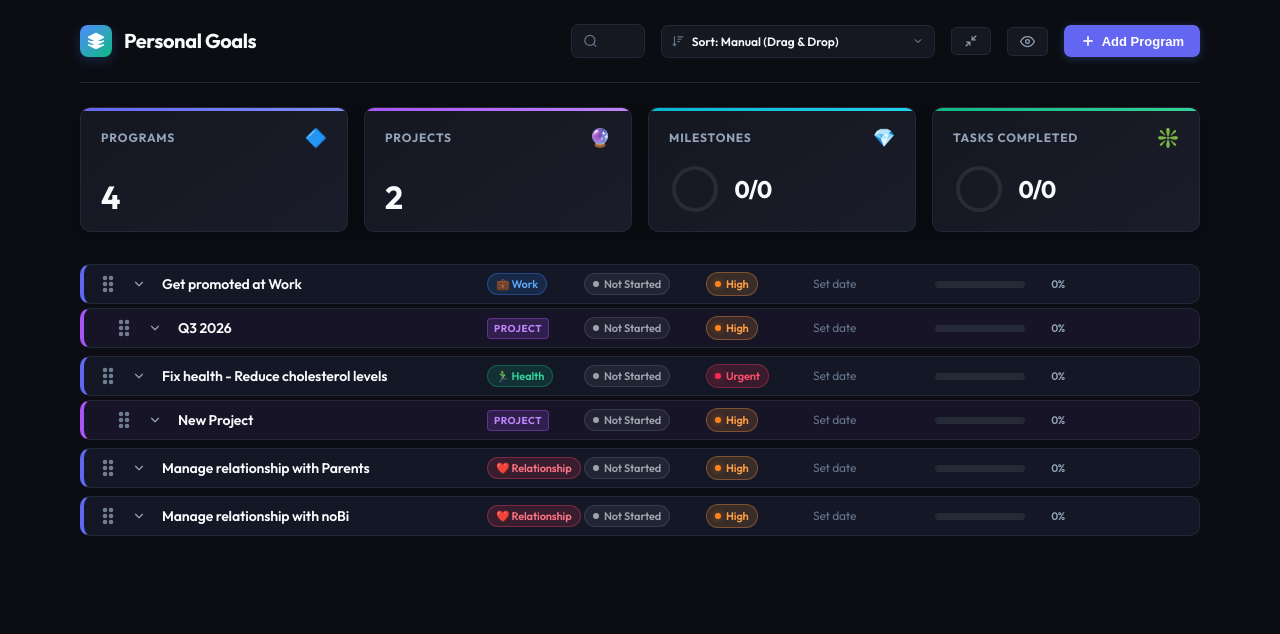
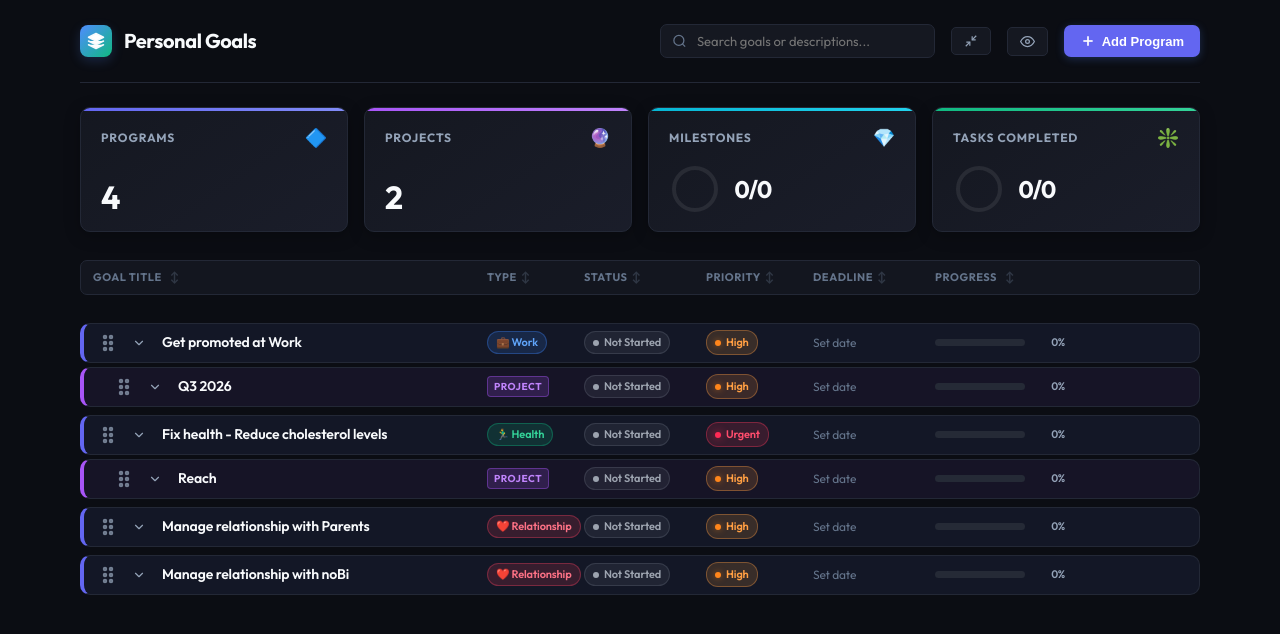
Before and after one commit to amanc3765/goaltracker, a Flask app: page / in a window 1280 px wide. Shown: the top 634 px of the page. Run offline with Flask 3, Linux system fonts and the light colour scheme.

Commit message:
Replace top sort select with interactive table header row sorting arrows (Goal Title, Type, Status, Priority, Deadline, Progress)

```diff
--- a/data/goals.json
+++ b/data/goals.json
@@ -2,17 +2,17 @@
   {
     "children": [
       {
-        "id": "project-1783091213389-ha7v",
-        "title": "Q3 2026",
-        "type": "project",
-        "status": "not-started",
-        "description": "",
-        "priority": "high",
-        "deadline": "",
-        "progress": 0,
+        "children": [],
         "collapsed": false,
         "completed": false,
-        "children": []
+        "deadline": "",
+        "description": "",
+        "id": "project-1783091213389-ha7v",
+        "priority": "high",
+        "progress": 0,
+        "status": "not-started",
+        "title": "Q3 2026",
+        "type": "project"
       }
     ],
     "collapsed": false,
@@ -30,17 +30,17 @@
   {
     "children": [
       {
-        "id": "project-1783091246260-sunv",
-        "title": "New Project",
-        "type": "project",
-        "status": "not-started",
-        "description": "",
-        "priority": "high",
-        "deadline": "",
-        "progress": 0,
+        "children": [],
         "collapsed": false,
         "completed": false,
-        "children": []
+        "deadline": "",
+        "description": "",
+        "id": "project-1783091246260-sunv",
+        "priority": "high",
+        "progress": 0,
+        "status": "not-started",
+        "title": "Reach",
+        "type": "project"
       }
     ],
     "collapsed": false,
--- a/static/css/style.css
+++ b/static/css/style.css
@@ -540,7 +540,54 @@ body {
 }
 
 
+/* Table Header Row with Column Sorting Arrows */
+.tree-table-header {
+  display: flex;
+  align-items: center;
+  gap: 12px;
+  padding: 8px 12px;
+  background-color: rgba(21, 24, 33, 0.85);
+  border: 1px solid var(--border-color);
+  border-radius: var(--radius-md);
+  margin-bottom: 8px;
+  user-select: none;
+}
+
+.table-header-col {
+  display: flex;
+  align-items: center;
+  gap: 4px;
+  font-size: 11px;
+  font-weight: 700;
+  text-transform: uppercase;
+  letter-spacing: 0.05em;
+  color: var(--text-muted);
+  transition: color var(--transition-speed);
+}
+
+.table-header-col:hover {
+  color: var(--text-primary);
+}
+
+.table-header-col.active-sort {
+  color: var(--accent-blue);
+}
+
+.header-col-arrow {
+  font-size: 11px;
+  font-weight: 800;
+}
+
+.header-col-arrow.muted-arrow {
+  opacity: 0.35;
+}
+
+.table-header-col:hover .header-col-arrow.muted-arrow {
+  opacity: 0.8;
+}
+
 /* Aligned Table Columns */
+
 .col-main {
   display: flex;
   align-items: center;
--- a/static/js/store.js
+++ b/static/js/store.js
@@ -415,6 +415,7 @@ export class GoalStore {
 
     const priorityRanks = { urgent: 4, high: 3, medium: 2, low: 1 };
     const statusRanks = { 'not-started': 1, 'in-progress': 2, 'completed': 3 };
+    const typeRanks = { program: 4, project: 3, milestone: 2, task: 1 };
 
     const sorted = [...nodes].sort((a, b) => {
       switch (this.sortBy) {
@@ -422,6 +423,10 @@ export class GoalStore {
           return (a.title || '').localeCompare(b.title || '');
         case 'title-desc':
           return (b.title || '').localeCompare(a.title || '');
+        case 'type-asc':
+          return (typeRanks[a.type] || 0) - (typeRanks[b.type] || 0);
+        case 'type-desc':
+          return (typeRanks[b.type] || 0) - (typeRanks[a.type] || 0);
         case 'priority-desc':
           return (priorityRanks[b.priority || 'medium'] || 0) - (priorityRanks[a.priority || 'medium'] || 0);
         case 'priority-asc':
@@ -447,6 +452,7 @@ export class GoalStore {
       }
     });
 
+
     return sorted.map(node => {
       if (node.children && node.children.length > 0) {
         return {
--- a/static/js/tree.js
+++ b/static/js/tree.js
@@ -27,9 +27,14 @@ export class TreeRenderer {
       return;
     }
 
+    // Render Table Header Row with Column Sorting Arrows
+    const tableHeader = this.renderTableHeader();
+    this.container.appendChild(tableHeader);
+
     const rootList = document.createElement('div');
     rootList.className = 'node-children-container root-container';
     rootList.dataset.type = 'root';
+
 
     let visibleCount = 0;
 
@@ -51,6 +56,65 @@ export class TreeRenderer {
     // Initialize SortableJS for all containers after appending to DOM
     this.initAllSortables();
   }
+
+  renderTableHeader() {
+    const headerRow = document.createElement('div');
+    headerRow.className = 'tree-table-header';
+
+    const currentSort = this.store.sortBy;
+
+    const createHeaderCol = (fieldKey, label, className) => {
+      const col = document.createElement('div');
+      col.className = `table-header-col ${className}`;
+
+      const text = document.createElement('span');
+      text.className = 'header-col-label';
+      text.textContent = label;
+
+      const arrow = document.createElement('span');
+      arrow.className = 'header-col-arrow';
+
+      const isCurrentField = currentSort.startsWith(fieldKey);
+      if (isCurrentField) {
+        col.classList.add('active-sort');
+        const isDesc = currentSort.endsWith('-desc');
+        arrow.textContent = isDesc ? ' ↓' : ' ↑';
+      } else {
+        arrow.textContent = ' ↕';
+        arrow.classList.add('muted-arrow');
+      }
+
+      col.append(text, arrow);
+      col.style.cursor = 'pointer';
+      col.title = `Click to sort by ${label}`;
+
+      col.addEventListener('click', () => {
+        if (!isCurrentField) {
+          this.store.setSortBy(`${fieldKey}-asc`);
+        } else if (currentSort.endsWith('-asc')) {
+          this.store.setSortBy(`${fieldKey}-desc`);
+        } else {
+          this.store.setSortBy('manual');
+        }
+      });
+
+      return col;
+    };
+
+    const colTitle = createHeaderCol('title', 'Goal Title', 'col-main');
+    const colType = createHeaderCol('type', 'Type', 'col-type');
+    const colStatus = createHeaderCol('status', 'Status', 'col-status');
+    const colPriority = createHeaderCol('priority', 'Priority', 'col-priority');
+    const colDeadline = createHeaderCol('deadline', 'Deadline', 'col-deadline');
+    const colProgress = createHeaderCol('progress', 'Progress', 'col-progress');
+
+    const colActions = document.createElement('div');
+    colActions.className = 'table-header-col col-actions';
+
+    headerRow.append(colTitle, colType, colStatus, colPriority, colDeadline, colProgress, colActions);
+    return headerRow;
+  }
+
 
 
   renderEmptyState() {
--- a/templates/index.html
+++ b/templates/index.html
@@ -37,27 +37,8 @@
           <input type="text" id="search-input" class="search-input" placeholder="Search goals or descriptions..." autocomplete="off">
         </div>
 
-        <!-- Sort By Dropdown Selector -->
-        <div class="sort-box">
-          <svg width="14" height="14" viewBox="0 0 24 24" fill="none" stroke="currentColor" stroke-width="2" class="sort-icon">
-            <path d="M11 5h10M11 9h7M11 13h4M3 17l3 3 3-3M6 18V4"></path>
-          </svg>
-          <select id="sort-select" class="sort-select" title="Sort all goal items">
-            <option value="manual">Sort: Manual (Drag & Drop)</option>
-            <option value="title-asc">Sort: Title (A – Z)</option>
-            <option value="title-desc">Sort: Title (Z – A)</option>
-            <option value="priority-desc">Sort: Priority (Highest First)</option>
-            <option value="priority-asc">Sort: Priority (Lowest First)</option>
-            <option value="status-asc">Sort: Status (Not Started → Completed)</option>
-            <option value="status-desc">Sort: Status (Completed → Not Started)</option>
-            <option value="deadline-asc">Sort: Deadline (Earliest First)</option>
-            <option value="deadline-desc">Sort: Deadline (Latest First)</option>
-            <option value="progress-desc">Sort: Progress (Highest %)</option>
-            <option value="progress-asc">Sort: Progress (Lowest %)</option>
-          </select>
-        </div>
+        <!-- Toggle Collapse/Expand All Button -->
 
-        <!-- Toggle Collapse/Expand All Button -->
 
         <button id="toggle-collapse-btn" class="btn-secondary" title="Expand or collapse all goals">
           <svg width="14" height="14" viewBox="0 0 24 24" fill="none" stroke="currentColor" stroke-width="2">
```
